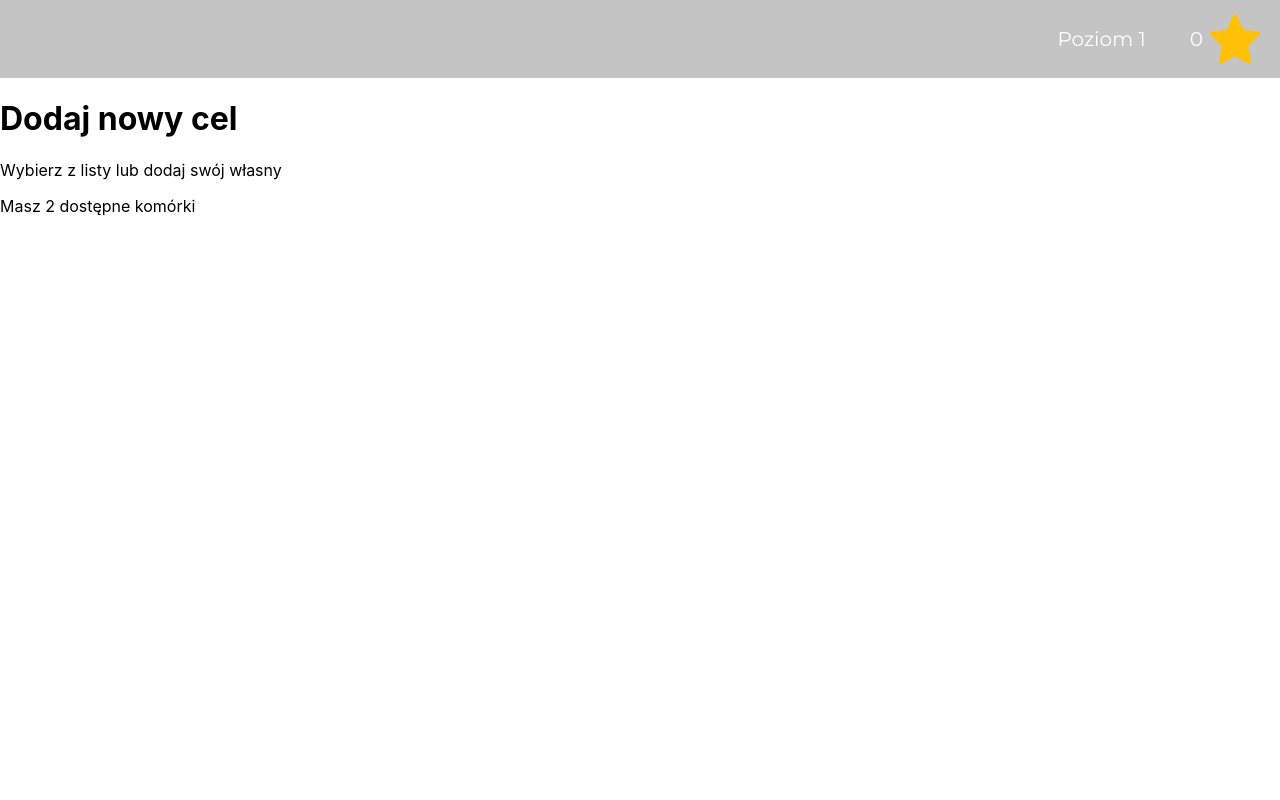
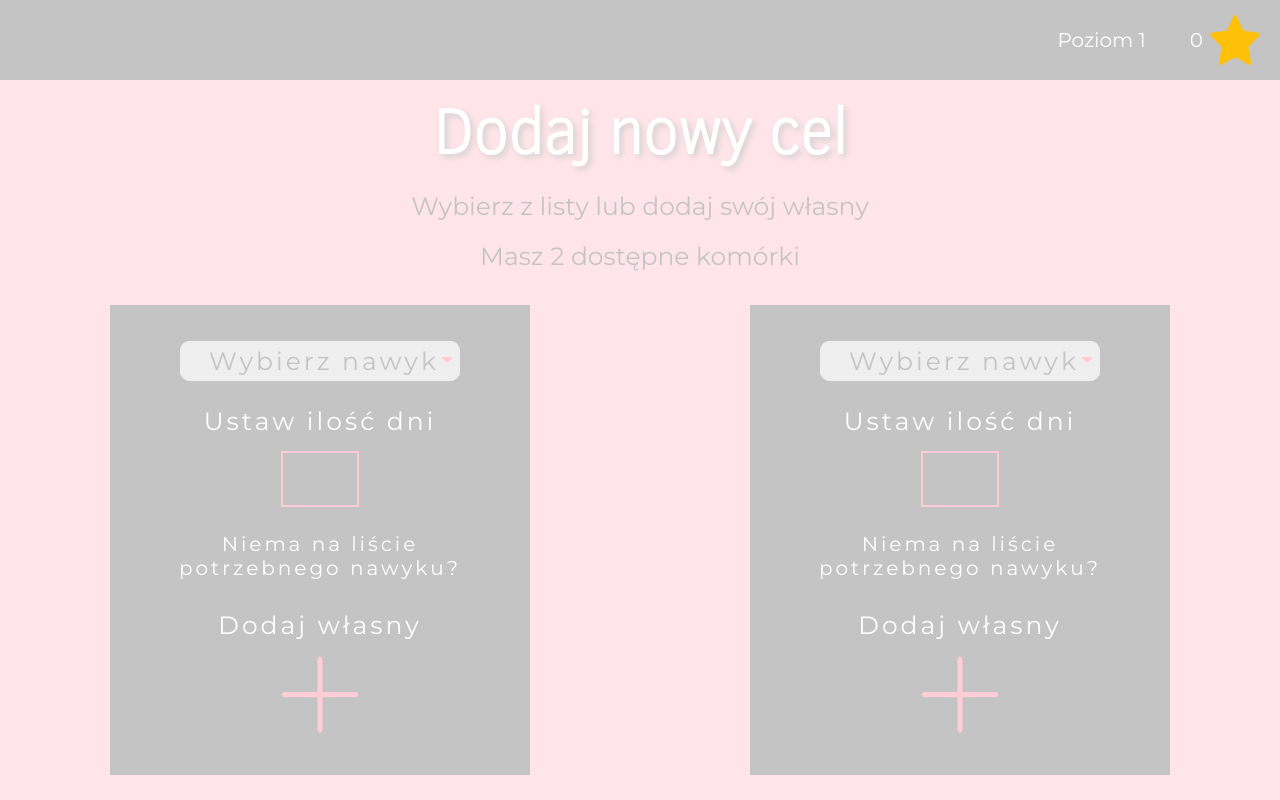
Before and after one commit to YuliiaZaliesna/habitstracker, a React (Create React App) app: page /add_new_habit in a window 1280 px wide. Built offline with nearby package versions, Linux system fonts and the light colour scheme.

Commit message:
add new habit page added

```diff
--- a/src/pages/AccountPage/components/Calendar/CalendarStyle.scss
+++ b/src/pages/AccountPage/components/Calendar/CalendarStyle.scss
@@ -52,6 +52,7 @@ body, html, #app{
       .checkBox{
         height: 50px;
         width: 65px;
+        cursor: pointer;
       }
     }
   }
--- a/src/pages/AddNewHabitPage/AddNewHabitPage.jsx
+++ b/src/pages/AddNewHabitPage/AddNewHabitPage.jsx
@@ -1,6 +1,7 @@
 import PageTypes from "../helpers/PageTypes";
 import Header from "../Header/Header";
 import NewGoalForm from "./NewGoalForm/NewGoalForm";
+import './AddNewHabitPageStyle.scss';
 
 function AddNewHabitPage(){
     return (
--- /dev/null
+++ b/src/pages/AddNewHabitPage/AddNewHabitPageStyle.scss
@@ -0,0 +1,3 @@
+.addHabit{
+  height: 100%;
+}
--- a/src/pages/AddNewHabitPage/NewGoalForm/NewGoalForm.jsx
+++ b/src/pages/AddNewHabitPage/NewGoalForm/NewGoalForm.jsx
@@ -1,9 +1,48 @@
+import './NewGoalFormStyle.scss';
+import plus from "./plus.png";
+
 function NewGoalForm(){
     return(
         <div className={"addNew"}>
             <h1>Dodaj nowy cel</h1>
             <p>Wybierz z listy lub dodaj swój własny</p>
             <p>Masz 2 dostępne komórki</p>
+            <div className={"forms"}>
+                <div className={"addForm"}>
+                    <div className={"selectList"}>
+                        <select>
+                            <option value="" selected disabled hidden>Wybierz nawyk</option>
+                            <option value="1">Czytanie</option>
+                            <option value="2">Sport</option>
+                            <option value="3">Zdrowe odżywianie</option>
+                        </select>
+                    </div>
+                    <p>Ustaw ilość dni</p>
+                    <input type="number" />
+                    <p className={"smallText"}>Niema na liście potrzebnego nawyku?</p>
+                    <p>Dodaj własny</p>
+                    <a href="#">
+                        <img className={"plus"} src={plus} />
+                    </a>
+                </div>
+                <div className={"addForm"}>
+                    <div className={"selectList"}>
+                        <select>
+                            <option value="" selected disabled hidden>Wybierz nawyk</option>
+                            <option value="1">Czytanie</option>
+                            <option value="2">Sport</option>
+                            <option value="3">Zdrowe odżywianie</option>
+                        </select>
+                    </div>
+                    <p>Ustaw ilość dni</p>
+                    <input type="number" />
+                    <p className={"smallText"}>Niema na liście potrzebnego nawyku?</p>
+                    <p>Dodaj własny</p>
+                    <a href="#">
+                        <img className={"plus"} src={plus} />
+                    </a>
+                </div>
+            </div>
         </div>
     )
 }
--- /dev/null
+++ b/src/pages/AddNewHabitPage/NewGoalForm/NewGoalFormStyle.scss
@@ -0,0 +1,123 @@
+body, html, #app{
+  height: 100%;
+}
+
+.addNew {
+  width: 100%;
+  height: 90%;
+  background-color: #FFE5EA;
+  background-size: cover;
+  display: flex;
+  justify-content: space-around;
+  align-items: center;
+  flex-direction: column;
+  align-content: space-around;
+
+
+  h1 {
+    font-family: ClearSansThin;
+    color: #FFFFFF;
+    font-size: 64px;
+    text-shadow: 3px 3px 6px #d2cfcf;
+    margin-top: 0;
+    margin-bottom: 5px;
+  }
+
+  p {
+    font-family: Montserrat;
+    font-size: 25px;
+    color: #C4C4C4;
+    margin: 5px;
+  }
+
+  .forms {
+    width: 100%;
+    display: flex;
+    flex-direction: row;
+    align-content: center;
+    justify-content: space-around;
+    align-items: center;
+
+    .addForm {
+      width: 420px;
+      height: 470px;
+      background-color: #C4C4C4;
+      margin: 20px;
+      display: flex;
+      align-content: center;
+      align-items: center;
+      justify-content: center;
+      flex-direction: column;
+
+      .selectList{
+        width: 280px;
+        height: 40px;
+        overflow: hidden;
+        border: none;
+        position: relative;
+        cursor: pointer;
+        background: #FFFFFF;
+        align-items: center;
+        border-radius: 10px;
+        select {
+          width: 300px;
+          border: none;
+          height: 100%;
+          cursor: pointer;
+          text-align: center;
+          font-family: Montserrat;
+          font-size: 25px;
+          color: #C4C4C4;
+          letter-spacing: 3px;
+        }
+      }
+
+      .selectList:after{
+        border-left: 6px solid transparent;
+        border-right: 6px solid transparent;
+        border-top: 6px solid #ffccd5;
+        position: absolute;
+        top: 40%;
+        right: 7px;
+        content: "";
+      }
+
+      p {
+        font-family: Montserrat;
+        font-size: 25px;
+        color: #FFFFFF;
+        margin-top: 25px;
+        letter-spacing: 3px;
+      }
+
+      input{
+        width: 70px;
+        height: 50px;
+        background: none;
+        border: 2px solid #ffccd5;
+        font-family: Montserrat;
+        font-size: 20px;
+        color: #FFFFFF;
+        margin-top: 10px;
+      }
+
+      .smallText {
+        margin-right: 30px;
+        margin-left: 30px;
+        margin-top: 25px;
+        font-family: Montserrat;
+        font-size: 20px;
+        color: #FFFFFF;
+        letter-spacing: 3px;
+        text-align: center;
+      }
+
+      .plus{
+        height: 80px;
+        width: 80px;
+        margin-top: 10px;
+        cursor: pointer;
+      }
+    }
+  }
+}
```
Also changed, not shown: src/pages/AddNewHabitPage/NewGoalForm/plus.png (added), src/pages/Navigation/Navigation.jsx (added).
